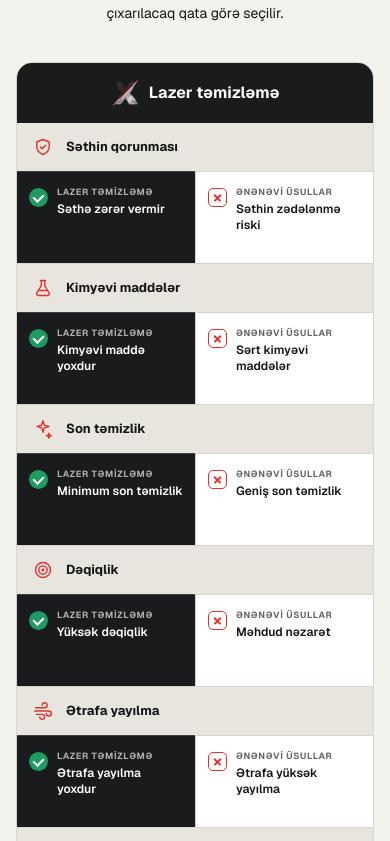
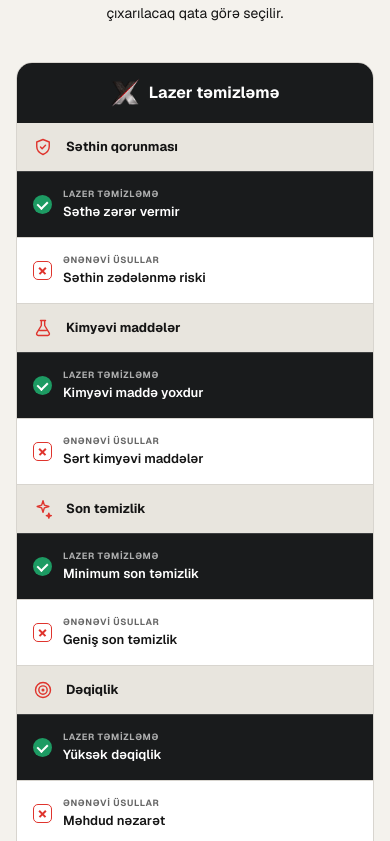
Before and after one commit to Kvseis/LaserX-Website, a Next.js app: page / in a window 390 px wide. Shown: the part 5743-6584 px from the top of the page. Built offline with nearby package versions, Linux system fonts and the light colour scheme.

Commit message:
Homepage mobile comparison readability update

```diff
--- a/src/app/globals.css
+++ b/src/app/globals.css
@@ -422,16 +422,16 @@ a:focus-visible, button:focus-visible, input:focus-visible, summary:focus-visibl
 .comparison-head { display: block; min-height: 0; }
 .comparison-head > b, .comparison-label-head { display: none; }
 .comparison-laser-head { min-height: 60px; padding: 14px 16px; justify-content: center; border-radius: 0; }
-.comparison-row { grid-template-columns: repeat(2, minmax(0, 1fr)); margin: 0; border: 0; border-radius: 0; background: #fff; }
+.comparison-row { grid-template-columns: 1fr; margin: 0; border: 0; border-radius: 0; background: #fff; }
 .comparison-row + .comparison-row { border-top: 1px solid #d8d5cf; }
 .comparison-criterion { grid-column: 1 / -1; min-height: 0; padding: 14px 16px; border-top: 0; font-size: 13px; }
   .comparison-icon { width: 20px; height: 20px; flex-basis: 20px; }
-.comparison-value { min-height: 92px; padding: 14px 12px; align-items: flex-start; gap: 9px; font-size: 12px; overflow-wrap: anywhere; }
-.comparison-value .comparison-mark { margin-top: 2px; }
+.comparison-value { min-height: 66px; padding: 12px 16px; align-items: center; gap: 11px; font-size: 13px; overflow-wrap: anywhere; }
+.comparison-value .comparison-mark { margin-top: 0; }
 .comparison-value > span { display: flex; flex-direction: column; gap: 3px; }
 .comparison-mobile-label { display: block; font-size: 9px; font-weight: 700; letter-spacing: .07em; text-transform: uppercase; opacity: .65; }
 .laser-value { border-top: 1px solid rgba(255,255,255,.16); }
-.traditional-value { border-top: 1px solid #d8d5cf; border-left: 1px solid #d8d5cf; }
+.traditional-value { border-top: 1px solid #d8d5cf; border-left: 0; }
 .comparison-laser-footer { display: block; }
 .comparison-laser-action { margin: 0; padding: 16px; border-radius: 0; }
 .comparison-contact { width: 100%; min-height: 48px; }
```
